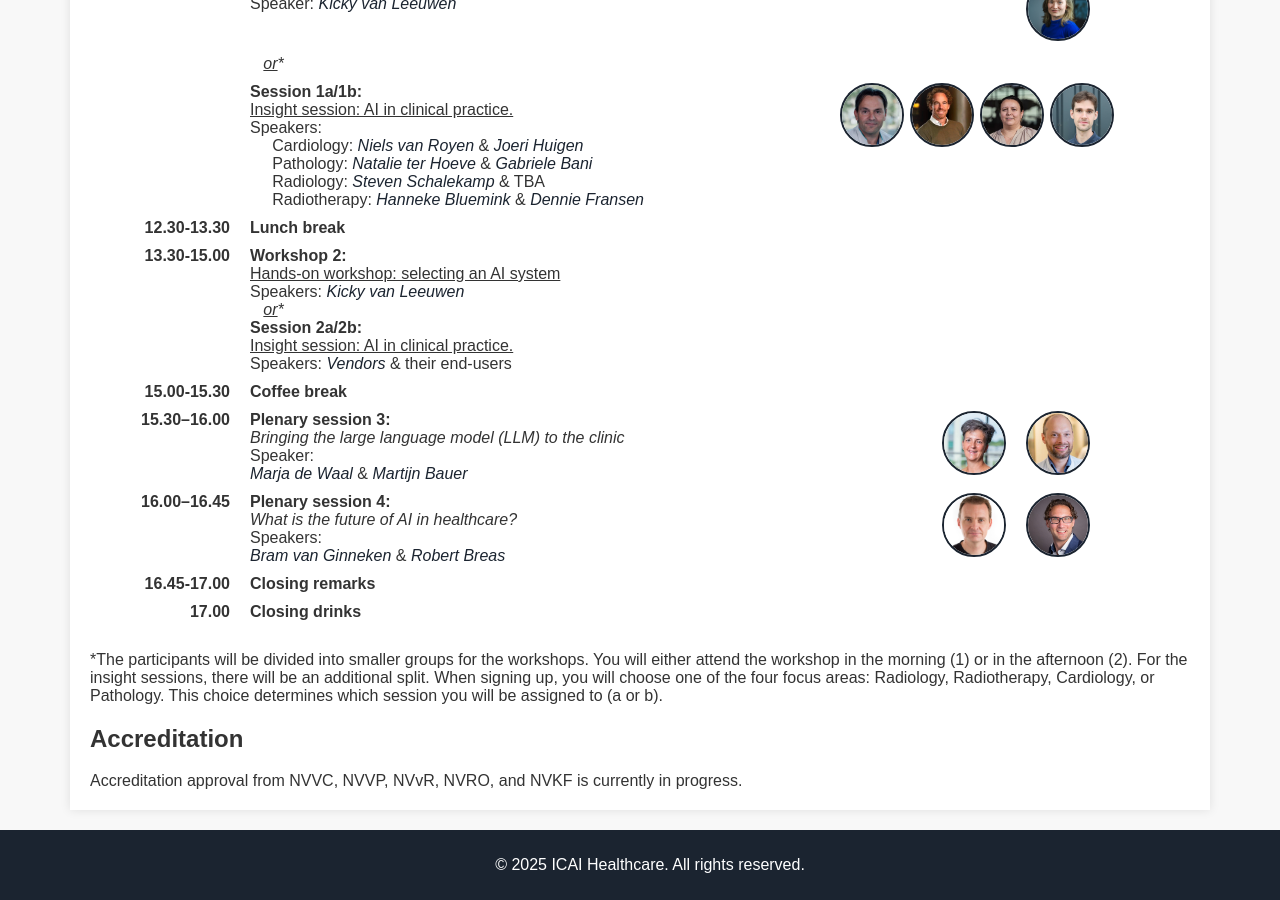
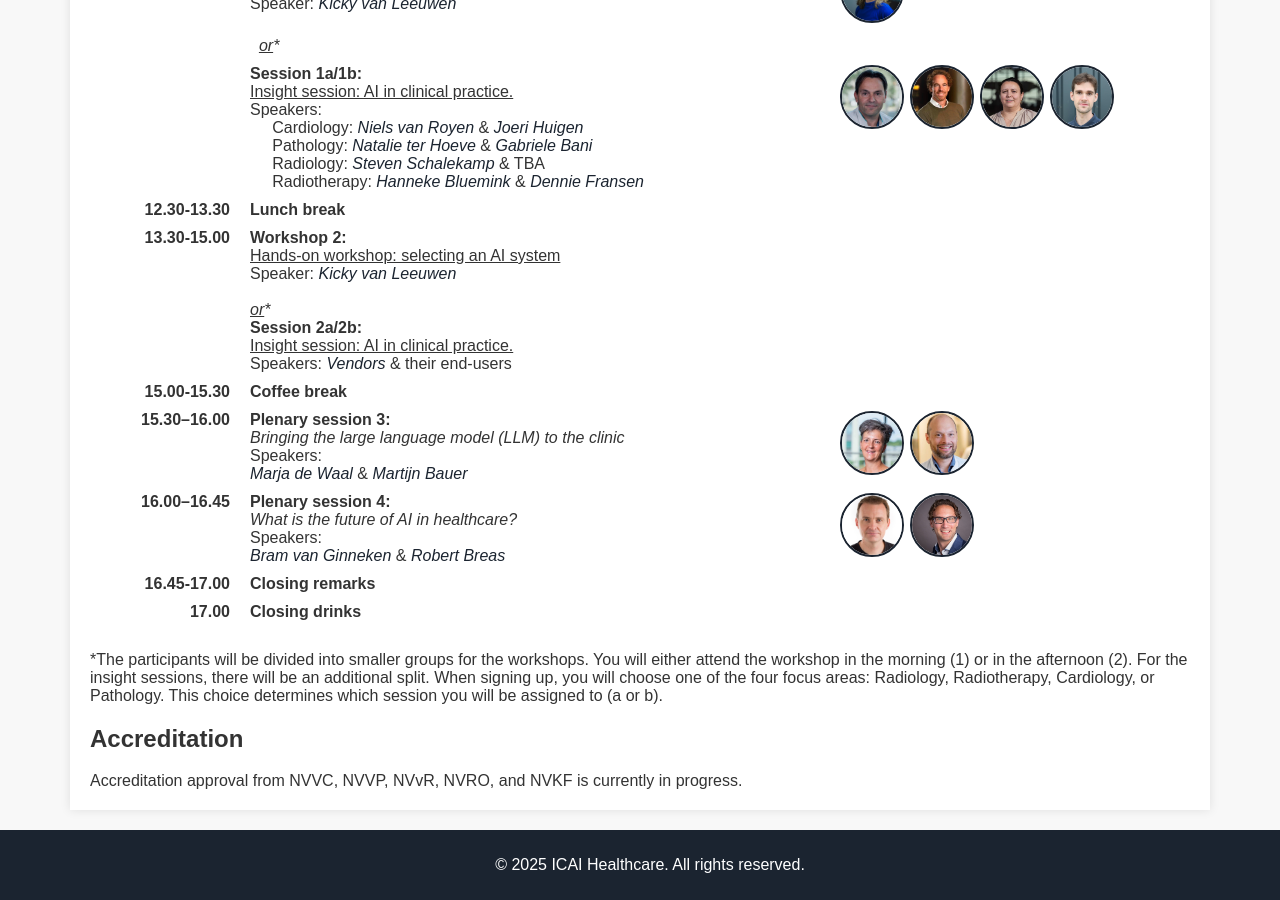
Before and after one commit to marliebesouw/marliebesouw.github.io, a Jekyll site: the page built from program.md, in a window 1280 px wide and 900 px high, scrolled down 669 px. Built offline with Jekyll 4.4.1, drawn with Linux system fonts in a browser that asks for light colours.

Commit message:
fixed program

```diff
--- a/program.md
+++ b/program.md
@@ -5,234 +5,190 @@
 
 # Program Overview
 
-<!-- #### Plenary Opening
-
- <div class="content">
-    <p>
-  A practical story from the clinic on the opportunities and challenges of AI in healthcare.  </p>
-</div>
-
-#### Introduction to AI Selection
-  Key considerations for selecting an AI system.
-
-#### Hands-on Workshops
-  Interactive sessions focused on selecting AI systems for healthcare.
-
-#### Insight Sessions: AI in Clinical Practice
-<div class = "content"> <p>
-  <a href="{{ site.baseurl }}/vendors">Vendors</a> from Cardiology, Pathology, Radiology, and Radiotherapy present their AI solutions and discuss implementation with end-users.
-  </p>
-  </div>
-
-#### Plenary Discussion
-  A panel discussion on the future of AI in healthcare, covering impact, ethics, and trends.
-
-#### Networking Opportunities
-  Time to connect with experts and peers over coffee, lunch, and closing drinks.
-
-## Accreditation
-Accreditation approval from NVVC, NVVP, NVvR, NVRO, and NVKF is currently in progress.
- -->
 <div class="content">
 Below you can find the time schedule of the workshop day on September 19. <br>
 More information regarding the speakers can be found <a href= "{{ site.url }}/speakers">here</a>.
 </div>
 
 <div class="program">
-    <div class="program-item">
-        <div class="program-time">9.00-9.30</div>
-        <div class="program-description"><strong>Registration of participants</strong></div>
+
+  <!-- Registration -->
+  <div class="program-item">
+    <div class="program-time">9.00-9.30</div>
+    <div class="program-text"><strong>Registration of participants</strong></div>
+  </div>
+
+  <!-- Plenary 1 -->
+  <div class="program-item">
+    <div class="program-time">9.45–10.25</div>
+    <div class="program-text">
+      <strong>Plenary session 1:</strong><br>
+      <em>The opportunities and challenges of AI in healthcare</em><br>
+      Speaker: <a href="{{ site.url }}/speakers#colin-jacobs" class="speaker-link">Colin Jacobs</a>
     </div>
+    <div class="speaker-thumb-grid">
+      <a href="{{ site.url }}/speakers#colin-jacobs">
+        <img src="{{ site.url }}/assets/img/Colin_Jacobs.jpg" class="speaker-thumb" alt="Colin Jacobs">
+      </a>
+    </div>
+  </div>
 
-    <div class="program-item">
-    <div class="program-time">9.45–10.25</div>
-    <div class="program-description">
-        <div class="program-session">
-        <div class="text">
-            <strong>Plenary session 1:</strong><br>
-            <em>The opportunities and challenges of AI in healthcare</em><br>
-            Speaker: <a href="{{ site.url }}/speakers#colin-jacobs" class="speaker-link">Colin Jacobs</a>
-        </div>
-        <a href="{{ site.url }}/speakers#colin-jacobs">
-            <img src="{{ site.url }}/assets/img/Colin_Jacobs.jpg" class="speaker-thumb" alt="Colin Jacobs">
-        </a>
-        </div>
+  <!-- Plenary 2 -->
+  <div class="program-item">
+    <div class="program-time">10.25-10.55</div>
+    <div class="program-text">
+      <strong>Plenary session 2:</strong><br>
+      <u>Considerations for selecting an AI system</u><br>
+      Speaker: <a href="{{ site.url }}/speakers#kicky-van-leeuwen" class="speaker-link">Kicky van Leeuwen</a>
     </div>
+    <div class="speaker-thumb-grid">
+      <a href="{{ site.url }}/speakers#kicky-van-leeuwen">
+        <img src="{{ site.url }}/assets/img/Kicky_van_Leeuwen.jpg" class="speaker-thumb" alt="Kicky van Leeuwen">
+      </a>
     </div>
+  </div>
 
+  <!-- Workshop 1 -->
+  <div class="program-item">
+    <div class="program-time">11.00-12.30</div>
+    <div class="program-text">
+      <strong>Workshop 1:</strong><br>
+      <u>Hands-on workshop: selecting an AI system</u><br>
+      Speaker: <a href="{{ site.url }}/speakers#kicky-van-leeuwen" class="speaker-link">Kicky van Leeuwen</a>
+    </div>
+    <div class="speaker-thumb-grid">
+      <a href="{{ site.url }}/speakers#kicky-van-leeuwen">
+        <img src="{{ site.url }}/assets/img/Kicky_van_Leeuwen.jpg" class="speaker-thumb" alt="Kicky van Leeuwen">
+      </a>
+    </div>
+  </div>
 
+  <!-- OR Divider -->
+  <div class="program-item">
+    <div class="program-time"></div>
+    <div class="program-text">&nbsp;&nbsp;<em><u>or</u>*</em></div>
+  </div>
 
-    <div class="program-item">
-        <div class="program-time">10.25-10.55</div>
-        <div class="program-description">
-            <div class="program-session">
-            <div class="text">
-            <strong>Plenary session 2:</strong> <br>
-            <u>Considerations for selecting an AI system</u><br>
-            Speaker: <a href= "{{ site.url }}/speakers#kicky-van-leeuwen" class="speaker-link">Kicky van Leeuwen</a>
-        </div>
-        <a href="{{ site.url }}/speakers#kicky-van-leeuwen">
-            <img src="{{ site.url }}/assets/img/Kicky_van_Leeuwen.jpg" class="speaker-thumb" alt="Kicky van Leeuwen">
-        </a>
-        </div>
+  <!-- Session 1a/1b -->
+  <div class="program-item">
+    <div class="program-time"></div>
+    <div class="program-text">
+      <strong>Session 1a/1b:</strong><br>
+      <u>Insight session: AI in clinical practice.</u><br>
+      Speakers: <br>
+      &nbsp;&nbsp;&nbsp;&nbsp; Cardiology:
+      <a href="{{ site.url }}/speakers#niels-van-royen" class="speaker-link">Niels van Royen</a> &
+      <a href="{{ site.url }}/speakers#joeri-huigen" class="speaker-link">Joeri Huigen</a><br>
+      &nbsp;&nbsp;&nbsp;&nbsp; Pathology:
+      <a href="{{ site.url }}/speakers#natalie-ter-hoeve" class="speaker-link">Natalie ter Hoeve</a> &
+      <a href="{{ site.url }}/speakers#gabriele-bani" class="speaker-link">Gabriele Bani</a><br>
+      &nbsp;&nbsp;&nbsp;&nbsp; Radiology:
+      <a href="{{ site.url }}/speakers#steven-schalekamp" class="speaker-link">Steven Schalekamp</a> & TBA<br>
+      &nbsp;&nbsp;&nbsp;&nbsp; Radiotherapy:
+      <a href="{{ site.url }}/speakers#hanneke-bluemink" class="speaker-link">Hanneke Bluemink</a> &
+      <a href="{{ site.url }}/speakers#dennie-fransen" class="speaker-link">Dennie Fransen</a>
     </div>
+    <div class="speaker-thumb-grid">
+      <a href="{{ site.url }}/speakers#niels-van-royen">
+        <img src="{{ site.url }}/assets/img/Niels_van_Royen.jpg" class="speaker-thumb" alt="Niels van Royen">
+      </a>
+      <a href="{{ site.url }}/speakers#joeri-huigen">
+        <img src="{{ site.url }}/assets/img/Joeri_Huigen.jpg" class="speaker-thumb" alt="Joeri Huigen">
+      </a>
+      <a href="{{ site.url }}/speakers#natalie-ter-hoeve">
+        <img src="{{ site.url }}/assets/img/Natalie_ter_Hoeve.jpg" class="speaker-thumb" alt="Natalie ter Hoeve">
+      </a>
+      <a href="{{ site.url }}/speakers#gabriele-bani">
+        <img src="{{ site.url }}/assets/img/Gabriele_Bani.jpg" class="speaker-thumb" alt="Gabriele Bani">
+      </a>
     </div>
+  </div>
 
-    <div class="program-item">
-        <div class="program-time">11.00-12.30</div>
-        <div class="program-description">
-            <div class="program-session">
-            <div class= "text">
-            <strong>Workshop 1:</strong><br>
-            <u>Hands-on workshop: selecting an AI system</u><br>
-            Speaker: <a href= "{{ site.url }}/speakers#kicky-van-leeuwen" class="speaker-link">Kicky van Leeuwen</a><br>
-        </div>
+  <!-- Lunch -->
+  <div class="program-item">
+    <div class="program-time">12.30-13.30</div>
+    <div class="program-text"><strong>Lunch break</strong></div>
+  </div>
 
-            <a href="{{ site.url }}/speakers#kicky-van-leeuwen"><br>
-            <img src="{{ site.url }}/assets/img/Kicky_van_Leeuwen.jpg" class="speaker-thumb" alt="Kicky van Leeuwen">
-            </a>
-        </div>
+  <!-- Workshop 2 / Session 2a/2b -->
+  <div class="program-item">
+    <div class="program-time">13.30-15.00</div>
+    <div class="program-text">
+      <strong>Workshop 2:</strong><br>
+      <u>Hands-on workshop: selecting an AI system</u><br>
+      Speaker: <a href="{{ site.url }}/speakers#kicky-van-leeuwen" class="speaker-link">Kicky van Leeuwen</a><br><br>
+      <em><u>or</u>*</em><br>
+      <strong>Session 2a/2b:</strong><br>
+      <u>Insight session: AI in clinical practice.</u><br>
+      Speakers: <a href="{{ site.url }}/vendors" class="speaker-link">Vendors</a> & their end-users
     </div>
+  </div>
+
+  <!-- Coffee -->
+  <div class="program-item">
+    <div class="program-time">15.00-15.30</div>
+    <div class="program-text"><strong>Coffee break</strong></div>
+  </div>
+
+  <!-- Plenary 3 -->
+  <div class="program-item">
+    <div class="program-time">15.30–16.00</div>
+    <div class="program-text">
+      <strong>Plenary session 3:</strong><br>
+      <em>Bringing the large language model (LLM) to the clinic</em><br>
+      Speakers:<br>
+      <a href="{{ site.url }}/speakers#marja-de-waal" class="speaker-link">Marja de Waal</a> &
+      <a href="{{ site.url }}/speakers#martijn-bauer" class="speaker-link">Martijn Bauer</a>
     </div>
+    <div class="speaker-thumb-grid">
+      <a href="{{ site.url }}/speakers#marja-de-waal">
+        <img src="{{ site.url }}/assets/img/Marja_de_Waal.jpg" class="speaker-thumb" alt="Marja de Waal">
+      </a>
+      <a href="{{ site.url }}/speakers#martijn-bauer">
+        <img src="{{ site.url }}/assets/img/Martijn_Bauer1.jpg" class="speaker-thumb" alt="Martijn Bauer">
+      </a>
+    </div>
+  </div>
 
+  <!-- Plenary 4 -->
+  <div class="program-item">
+    <div class="program-time">16.00–16.45</div>
+    <div class="program-text">
+      <strong>Plenary session 4:</strong><br>
+      <em>What is the future of AI in healthcare?</em><br>
+      Speakers:<br>
+      <a href="{{ site.url }}/speakers#bram-van-ginneken" class="speaker-link">Bram van Ginneken</a> &
+      <a href="{{ site.url }}/speakers#robert-breas" class="speaker-link">Robert Breas</a>
+    </div>
+    <div class="speaker-thumb-grid">
+      <a href="{{ site.url }}/speakers#bram-van-ginneken">
+        <img src="{{ site.url }}/assets/img/Bram_van_Ginneken.jpg" class="speaker-thumb" alt="Bram van Ginneken">
+      </a>
+      <a href="{{ site.url }}/speakers#robert-breas">
+        <img src="{{ site.url }}/assets/img/Robert_Breas.jpg" class="speaker-thumb" alt="Robert Breas">
+      </a>
+    </div>
+  </div>
 
-    <div class="program-item">
-        <div class="program-time"></div>
-        <div class="program-description">
-            <div class="program-session">
-            <div class= "text">
-                        &nbsp;&nbsp; <em><u>or</u>*</em><br>
-        </div>
-        </div>
-    </div>
-    </div>
+  <!-- Closing -->
+  <div class="program-item">
+    <div class="program-time">16.45-17.00</div>
+    <div class="program-text"><strong>Closing remarks</strong></div>
+  </div>
 
-    <div class="program-item">
-        <div class="program-time"> </div>
+  <div class="program-item">
+    <div class="program-time">17.00</div>
+    <div class="program-text"><strong>Closing drinks</strong></div>
+  </div>
 
-        <!-- COLUMN 2: TEXT -->
-        <div class="program-text">
-            <strong>Session 1a/1b:</strong><br>
-            <u>Insight session: AI in clinical practice.</u><br>
-            Speakers: <br>
-            &nbsp;&nbsp;&nbsp;&nbsp; Cardiology:
-            <a href="{{ site.url }}/speakers#niels-van-royen" class="speaker-link">Niels van Royen</a> &
-            <a href="{{ site.url }}/speakers#joeri-huigen" class="speaker-link">Joeri Huigen</a> <br>
-            &nbsp;&nbsp;&nbsp;&nbsp; Pathology:
-            <a href="{{ site.url }}/speakers#natalie-ter-hoeve" class="speaker-link">Natalie ter Hoeve</a> &
-            <a href="{{ site.url }}/speakers#gabriele-bani" class="speaker-link">Gabriele Bani</a>  <br>
-            &nbsp;&nbsp;&nbsp;&nbsp; Radiology:
-            <a href="{{ site.url }}/speakers#steven-schalekamp" class="speaker-link">Steven Schalekamp</a> & TBA <br>
-            &nbsp;&nbsp;&nbsp;&nbsp; Radiotherapy:
-            <a href="{{ site.url }}/speakers#hanneke-bluemink" class="speaker-link">Hanneke Bluemink</a> &
-            <a href="{{ site.url }}/speakers#dennie-fransen" class="speaker-link">Dennie Fransen</a>
-        </div>
-
-        <!-- COLUMN 3: IMAGES -->
-        <div class="speaker-thumb-grid">
-            <a href="{{ site.url }}/speakers#niels-van-royen">
-                <img src="{{ site.url }}/assets/img/Niels_van_Royen.jpg" class="speaker-thumb" alt="Niels van Royen">
-            </a>
-            <a href="{{ site.url }}/speakers#joeri-huigen">
-                <img src="{{ site.url }}/assets/img/Joeri_Huigen.jpg" class="speaker-thumb" alt="Joeri Huigen">
-            </a>
-            <a href="{{ site.url }}/speakers#natalie-ter-hoeve">
-                <img src="{{ site.url }}/assets/img/Natalie_ter_Hoeve.jpg" class="speaker-thumb" alt="Natalie ter Hoeve">
-            </a>
-            <a href="{{ site.url }}/speakers#gabriele-bani">
-                <img src="{{ site.url }}/assets/img/Gabriele_Bani.jpg" class="speaker-thumb" alt="Gabriele Bani">
-            </a>
-        </div>
-    </div>
-
-        <div class="program-item">
-            <div class="program-time">12.30-13.30</div>
-            <div class="program-description"><strong>Lunch break</strong></div>
-        </div>
-
-        <div class="program-item">
-            <div class="program-time">13.30-15.00</div>
-            <div class="program-description">
-                <strong>Workshop 2:</strong><br>
-                <u>Hands-on workshop: selecting an AI system</u><br>
-                Speakers: <a href= "{{ site.url }}/speakers#kicky-van-leeuwen" class="speaker-link">Kicky van Leeuwen</a>
-                <br>
-                &nbsp;&nbsp; <em><u>or</u>*</em><br>
-                <strong>Session 2a/2b:</strong><br>
-                <u>Insight session: AI in clinical practice.</u><br>
-                Speakers:  <a href= "{{ site.url }}/vendors" class="speaker-link">Vendors</a> & their end-users
-            </div>
-        </div>
-        <div class="program-item">
-            <div class="program-time">15.00-15.30</div>
-            <div class="program-description"><strong>Coffee break</strong></div>
-        </div>
-
-
-    <!-- Plenary Session 3 -->
-    <div class="program-item">
-    <div class="program-time">15.30–16.00</div>
-    <div class="program-description">
-        <div class="program-session">
-        <div class="text">
-            <strong>Plenary session 3:</strong><br>
-            <em>Bringing the large language model (LLM) to the clinic</em><br>
-            Speaker:<br>
-            <a href="{{ site.url }}/speakers#marja-de-waal" class="speaker-link">Marja de Waal</a> &
-            <a href="{{ site.url }}/speakers#martijn-bauer" class="speaker-link">Martijn Bauer</a>
-        </div>
-            <a href="{{ site.url }}/speakers#marja-de-waal">
-            <img src="{{ site.url }}/assets/img/Marja_de_Waal.jpg" class="speaker-thumb" alt="Marja de Waal">
-            </a>
-            <a href="{{ site.url }}/speakers#martijn-bauer">
-            <img src="{{ site.url }}/assets/img/Martijn_Bauer1.jpg" class="speaker-thumb" alt="Martijn Bauer">
-            </a>
-        </div>
-    </div>
-    </div>
-
-    <!-- Plenary Session 4 -->
-    <div class="program-item">
-    <div class="program-time">16.00–16.45</div>
-    <div class="program-description">
-        <div class="program-session">
-        <div class="text">
-            <strong>Plenary session 4:</strong><br>
-            <em>What is the future of AI in healthcare?</em><br>
-            Speakers:<br>
-            <a href="{{ site.url }}/speakers#bram-van-ginneken" class="speaker-link">Bram van Ginneken</a> &
-            <a href="{{ site.url }}/speakers#robert-breas" class="speaker-link">Robert Breas</a>
-        </div>
-            <a href="{{ site.url }}/speakers#bram-van-ginneken">
-            <img src="{{ site.url }}/assets/img/Bram_van_Ginneken.jpg" class="speaker-thumb" alt="Bram van Ginneken">
-            </a>
-            <a href="{{ site.url }}/speakers#robert-breas">
-            <img src="{{ site.url }}/assets/img/Robert_Breas.jpg" class="speaker-thumb" alt="Robert Breas">
-            </a>
-        </div>
-    </div>
-    </div>
-
-    <div class="program-item">
-        <div class="program-time">16.45-17.00</div>
-        <div class="program-description"><strong>Closing remarks</strong></div>
-    </div>
-    <div class="program-item">
-        <div class="program-time">17.00</div>
-        <div class="program-description"><strong>Closing drinks</strong></div>
-    </div>
 </div>
 
+<div class="content">
+  *The participants will be divided into smaller groups for the workshops. You will either attend the workshop in the morning (1) or in the afternoon (2).
 
+  For the insight sessions, there will be an additional split. When signing up, you will choose one of the four focus areas: Radiology, Radiotherapy, Cardiology, or Pathology.
+  This choice determines which session you will be assigned to (a or b).
 
-
-<div class="content">
-    *The participants will be divided into smaller groups for the workshops. You will either attend the workshop in the morning (1) or in the afternoon (2).
-
-    For the insight sessions, there will be an additional split. When signing up, you will choose one of the four focus areas: Radiology, Radiotherapy, Cardiology, or Pathology.
-    This choice determines which session you will be assigned to (a or b).
-
-
-<h2>Accreditation</h2>
-Accreditation approval from NVVC, NVVP, NVvR, NVRO, and NVKF is currently in progress.
+  <h2>Accreditation</h2>
+  Accreditation approval from NVVC, NVVP, NVvR, NVRO, and NVKF is currently in progress.
 </div>
```
